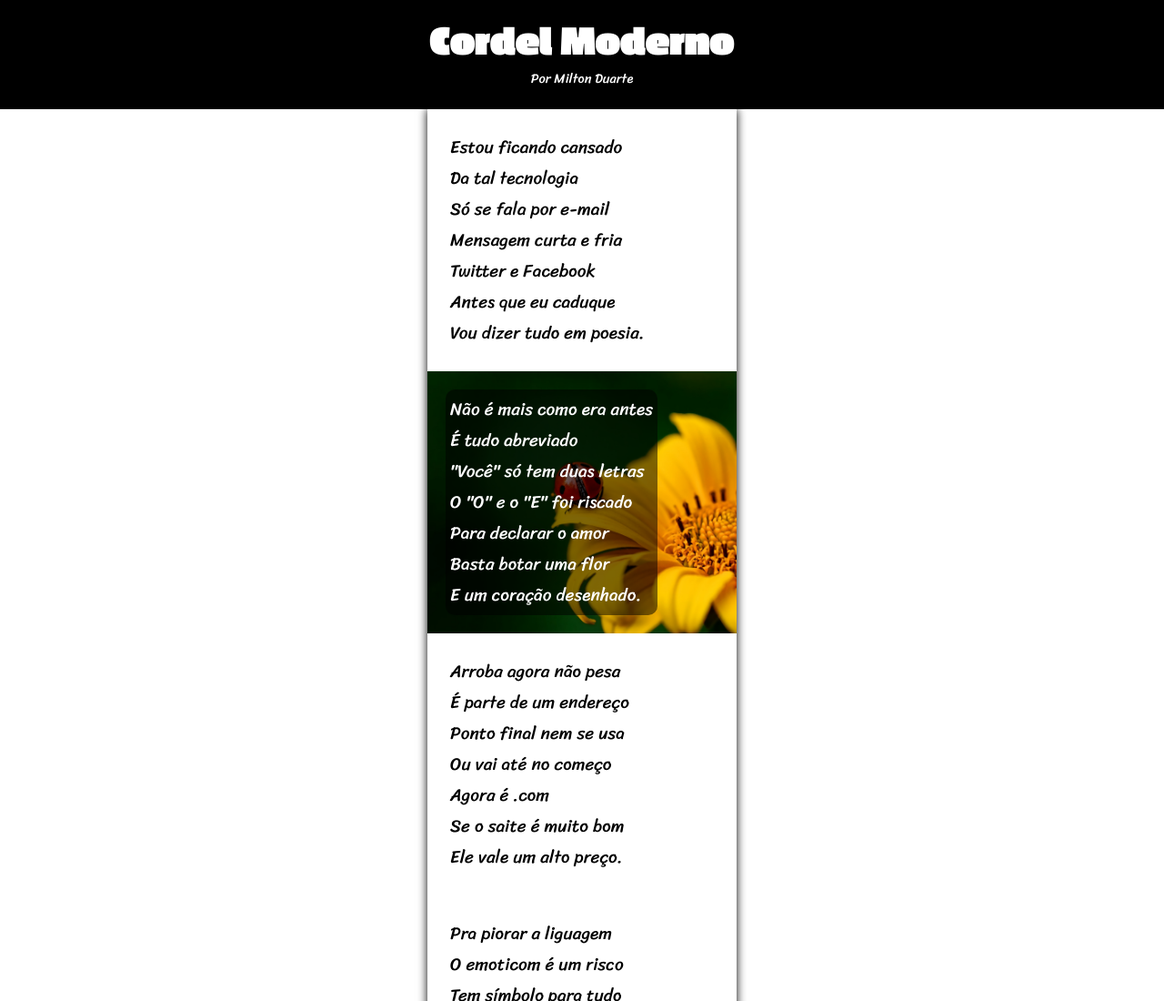
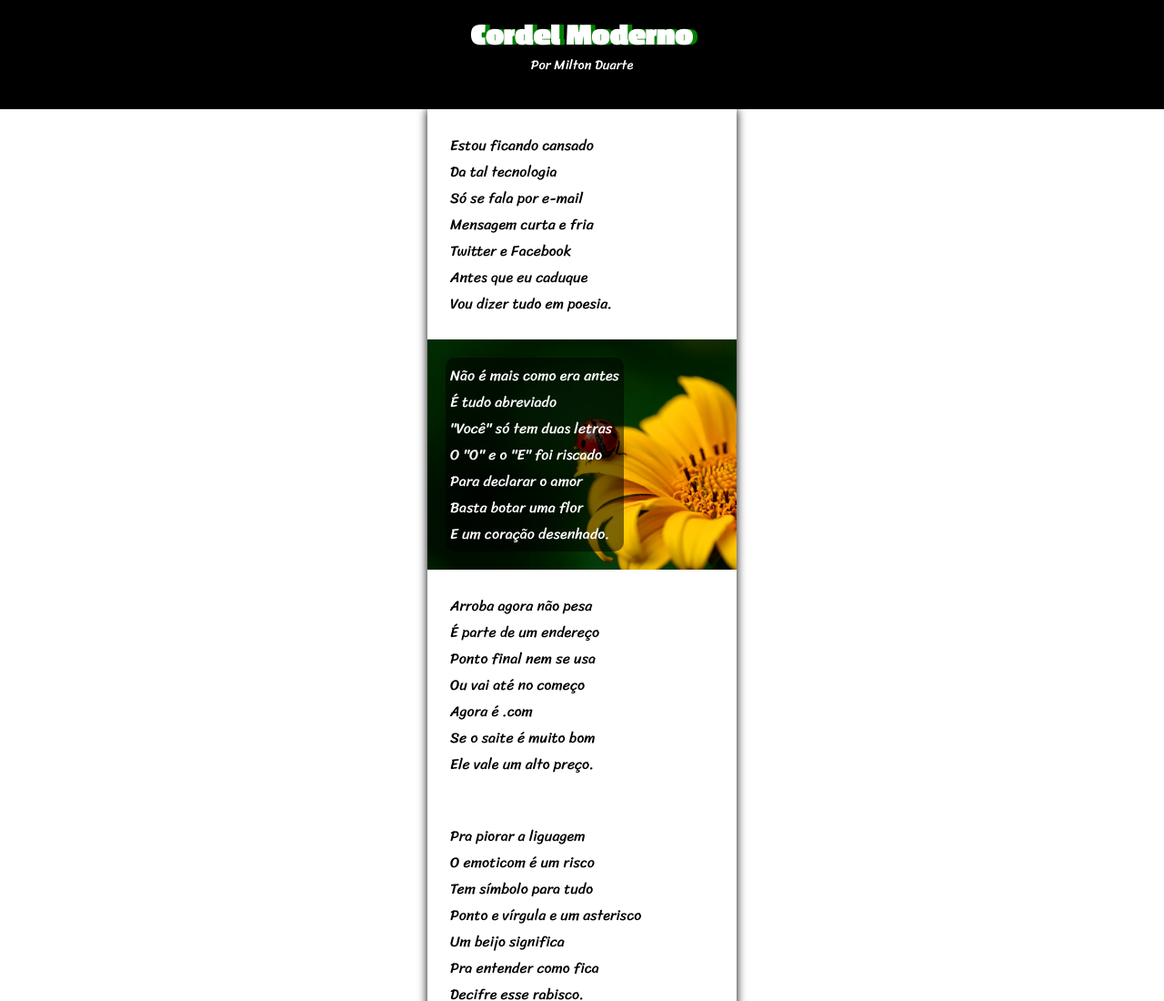
Before and after one commit to Vinis-Silva/Projeto-Cordel, a plain HTML site: page index.html in a window 1280 px wide. Shown: the top 1100 px of the page at 91% size. Drawn offline with Linux system fonts and the light colour scheme.

Commit message:
finalizado

```diff
--- a/style.css
+++ b/style.css
@@ -34,7 +34,7 @@ header{
 header > h1{
     margin: 0px;
     padding: 20px 0px 0px 0px;
-    font-size: 3em;
+    font-size: 35px;
     font-family: 'passion';
 }
 
@@ -53,6 +53,7 @@ header > a{
 header > a:hover{
     transition:0.5s;
     font-size: 1em;
+    border-radius: 10px;
 }
 
 main{
@@ -60,7 +61,7 @@ main{
     width: max-content;
     height: auto;
     padding: 0px;
-    font-size: 1.2em;
+    font-size: 1em;
     font-family: 'sriracha';
     box-shadow: 0px 0px 10px black;
 }
```
